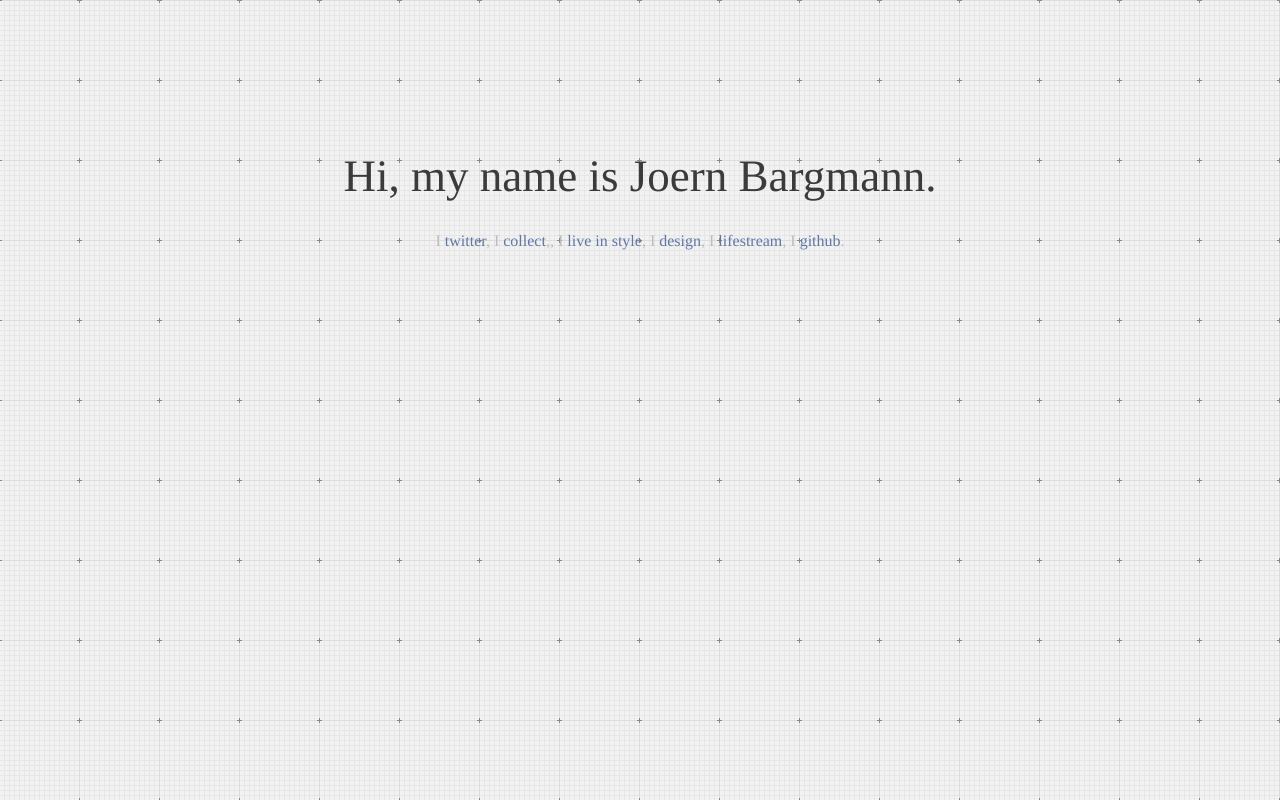
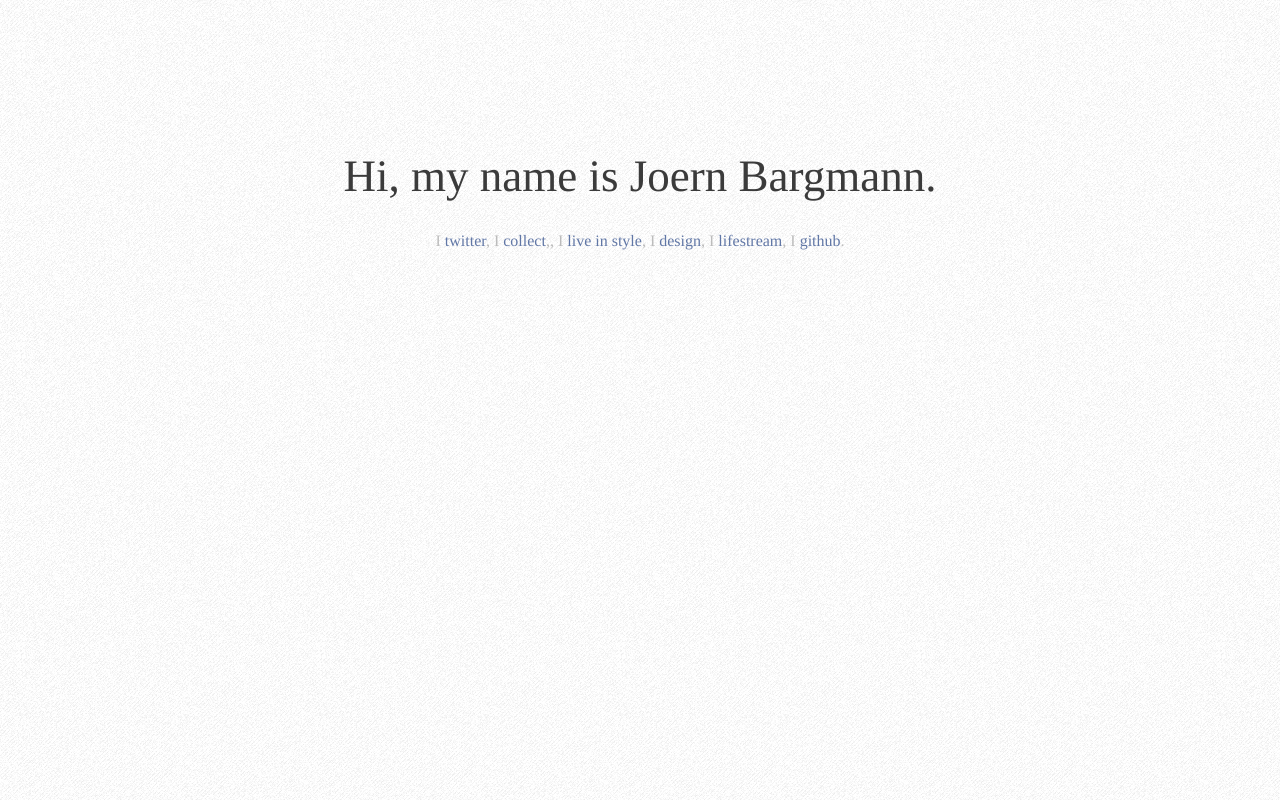
Before and after one commit to joernba/joernba.github.com, a plain HTML site: page index.html in a window 1280 px wide. Drawn offline with Linux system fonts and the light colour scheme.

Commit message:
changed pattern to groove paper.png
Signed-off-by: Joern Bargmann <joernba[at]gmail.com>

```diff
--- a/style.css
+++ b/style.css
@@ -1,5 +1,5 @@
 * { margin: 0; padding: 0; }
-body { font-family: Baskerville, Times, Times New Roman, serif; background: #f5f5f5 url('graphy.png') repeat left top;
+body { font-family: Baskerville, Times, Times New Roman, serif; background: #f5f5f5 url('groovepaper.png') repeat left top;
 	; overflow: auto; color: #bcbcbc; font-size: 16px; }
 h1 { font-weight: normal; margin-bottom: 30px; color: #3b3b3b; font-size: 45px; }
 a { text-decoration: none; color: #6177a6; }
```
Also changed, not shown: graphy.png (deleted), groovepaper.png (added).
